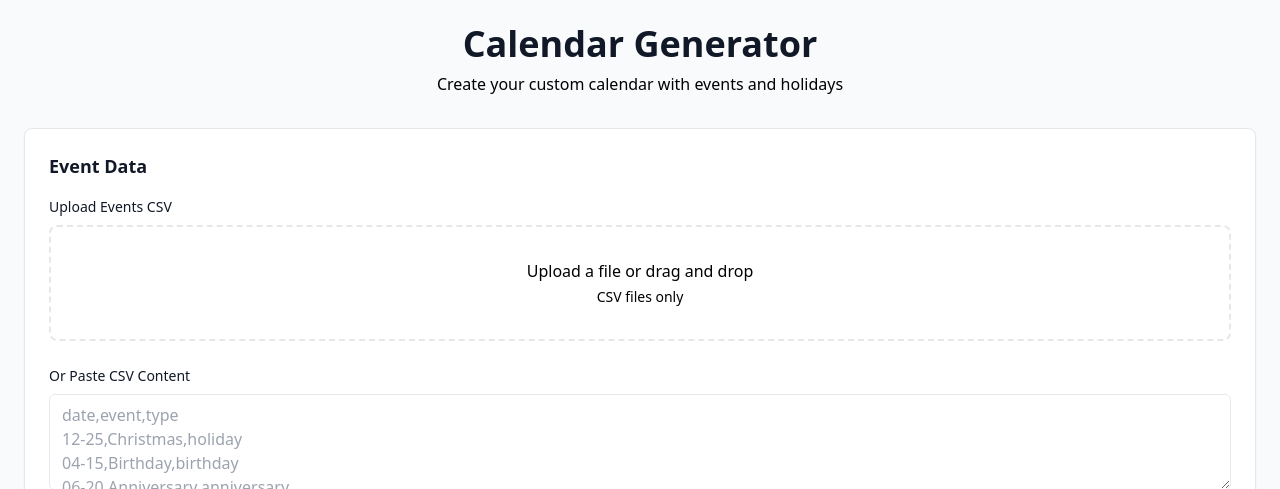
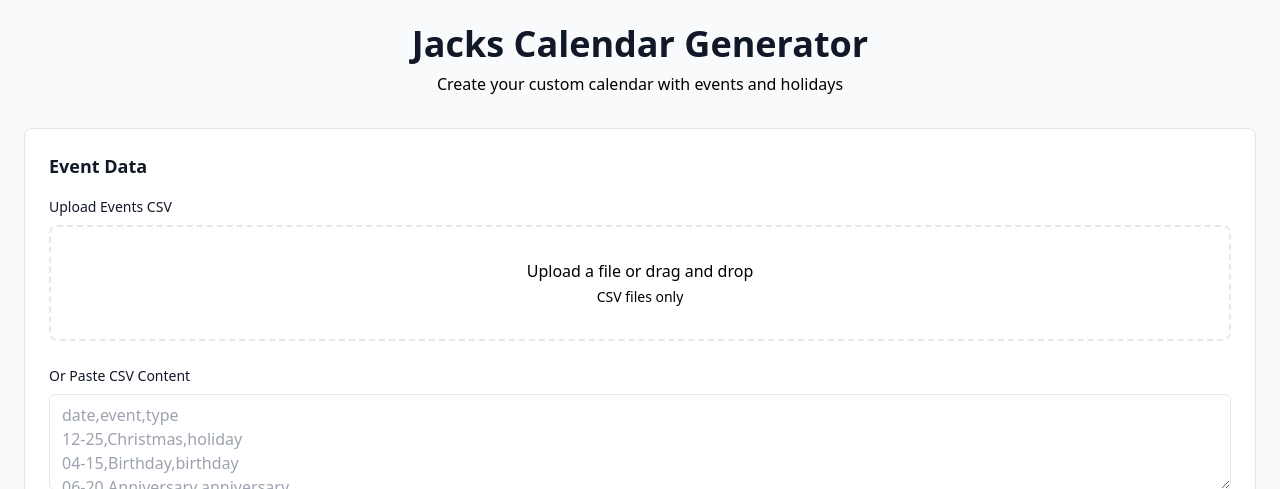
Before and after one commit to jackoregankenny/CalendarGen, a Flask app: page / in a window 1280 px wide. Shown: the top 489 px of the page. Run offline with Flask 3, Linux system fonts and the light colour scheme; some libraries are stand-ins or nearby versions.

Commit message:
Update header text in index.html

```diff
--- a/src/webapp/templates/index.html
+++ b/src/webapp/templates/index.html
@@ -10,7 +10,7 @@
 <body class="bg-gray-50">
     <div class="container">
         <header class="text-center mb-8">
-            <h1 class="text-4xl font-bold text-gray-900 mb-2">Calendar Generator</h1>
+            <h1 class="text-4xl font-bold text-gray-900 mb-2">Jacks Calendar Generator</h1>
             <p class="text-secondary">Create your custom calendar with events and holidays</p>
         </header>
 
```
